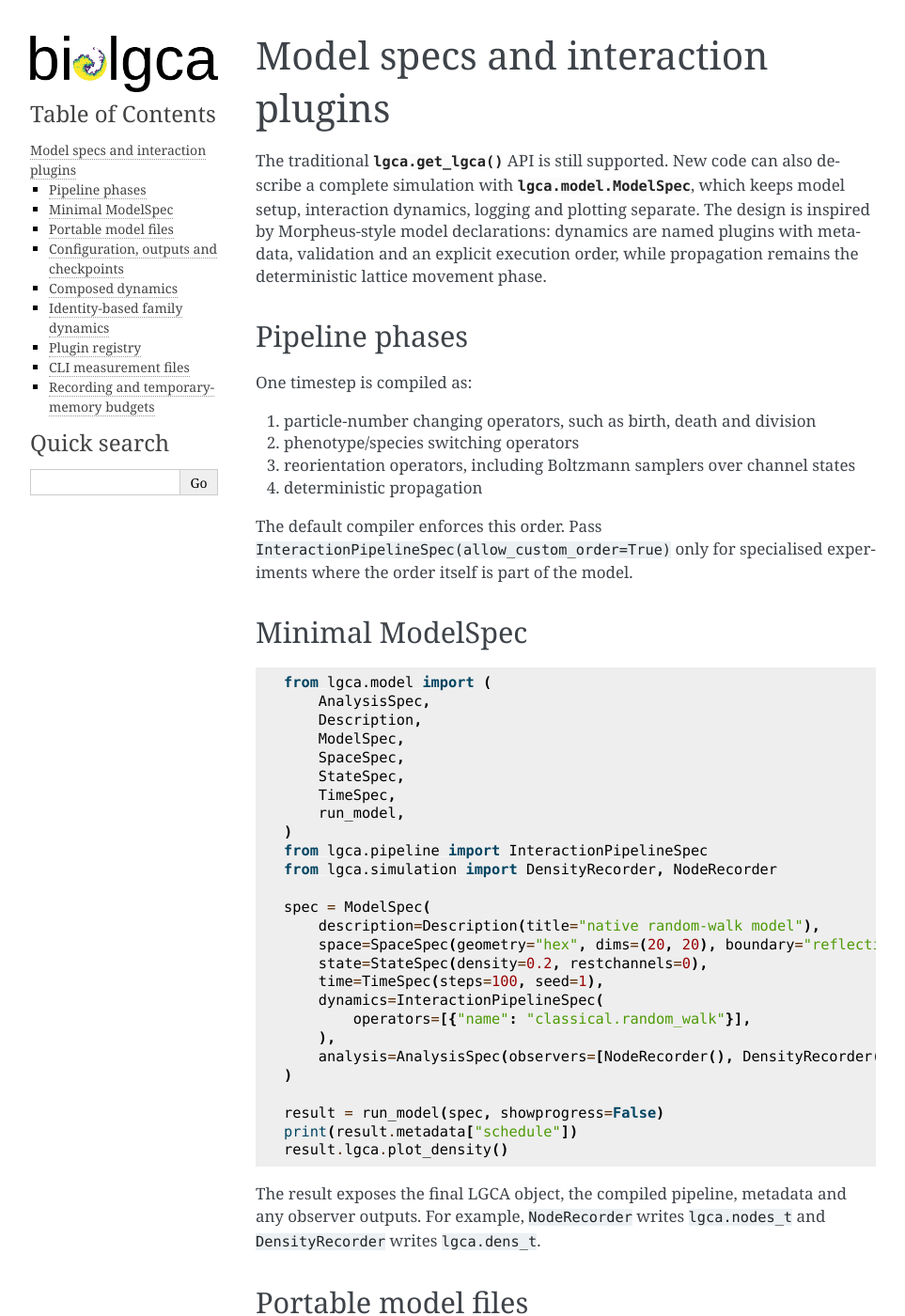
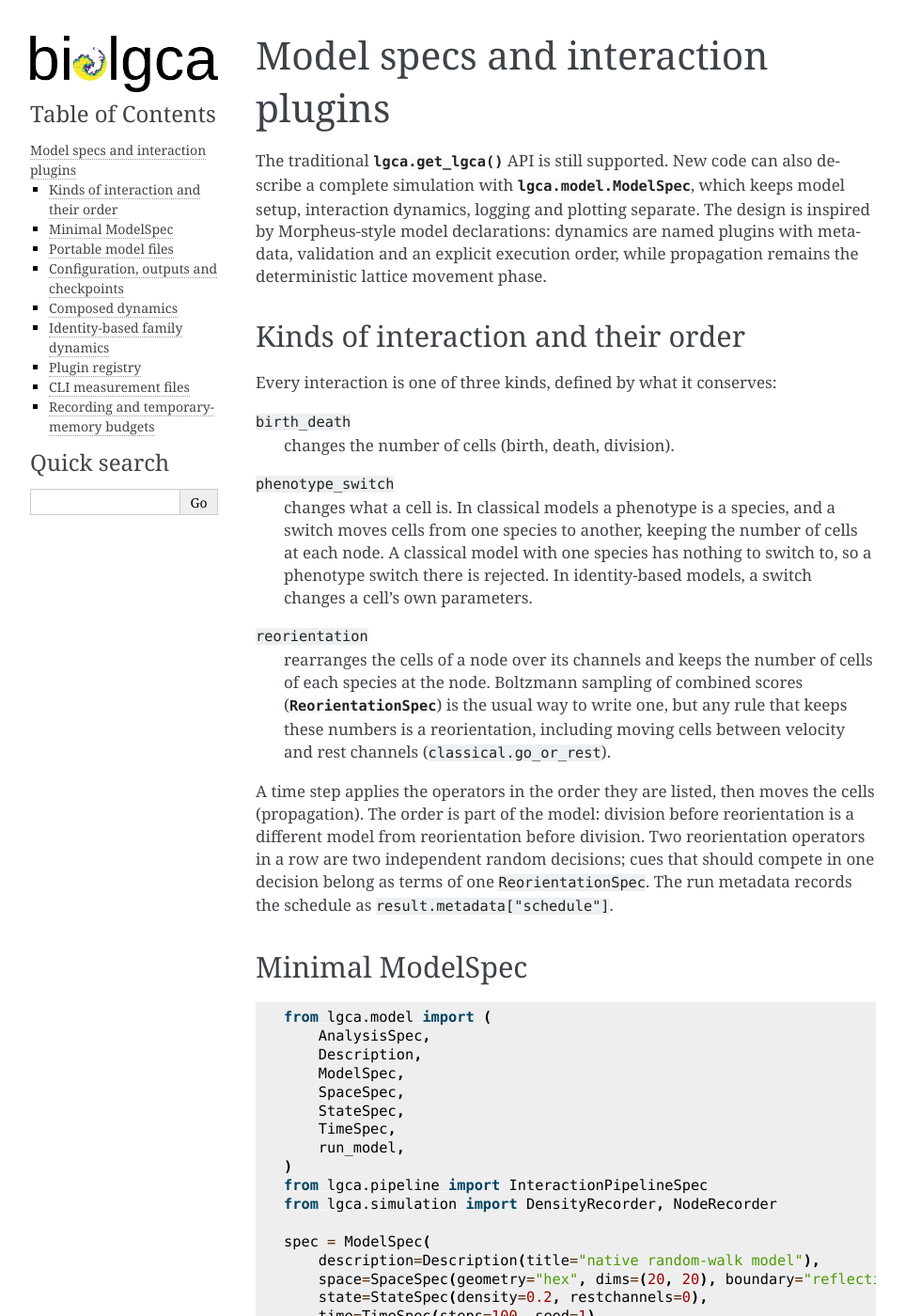
Before and after one commit to sisyga/biolgca, a Sphinx documentation site: the page built from docs/source/how_to/model_specs_and_plugins.rst, in a window 1280 px wide and 1400 px high. Shown: the whole window at 94% size, without its empty margins (148-1111 px from the left). Built offline with Sphinx 7.4.7, drawn with Linux system fonts in a browser that asks for light colours.

Commit message:
feat: run interactions in the listed order and reserve phenotype switches for several species
Operators run in the order they are listed; allow_custom_order is deprecated
and ignored and no longer written to model files. A phenotype switch in a
classical model with one species is rejected with an explanation, and
classical.go_or_rest and nove.go_or_rest become reorientations (roadmap 1.1).

Co-Authored-By: Claude Opus 5.5 <noreply@anthropic.com>

```diff
--- a/docs/source/how_to/model_specs_and_plugins.rst
+++ b/docs/source/how_to/model_specs_and_plugins.rst
@@ -8,19 +8,33 @@ inspired by Morpheus-style model declarations: dynamics are named plugins with
 metadata, validation and an explicit execution order, while propagation remains
 the deterministic lattice movement phase.
 
-Pipeline phases
----------------
+Kinds of interaction and their order
+------------------------------------
 
-One timestep is compiled as:
+Every interaction is one of three kinds, defined by what it conserves:
 
-1. particle-number changing operators, such as birth, death and division
-2. phenotype/species switching operators
-3. reorientation operators, including Boltzmann samplers over channel states
-4. deterministic propagation
+``birth_death``
+   changes the number of cells (birth, death, division).
+``phenotype_switch``
+   changes what a cell is. In classical models a phenotype is a species, and a
+   switch moves cells from one species to another, keeping the number of cells
+   at each node. A classical model with one species has nothing to switch to,
+   so a phenotype switch there is rejected. In identity-based models, a switch
+   changes a cell's own parameters.
+``reorientation``
+   rearranges the cells of a node over its channels and keeps the number of
+   cells of each species at the node. Boltzmann sampling of combined scores
+   (:class:`~lgca.pipeline.ReorientationSpec`) is the usual way to write one,
+   but any rule that keeps these numbers is a reorientation, including moving
+   cells between velocity and rest channels (``classical.go_or_rest``).
 
-The default compiler enforces this order. Pass
-``InteractionPipelineSpec(allow_custom_order=True)`` only for specialised
-experiments where the order itself is part of the model.
+A time step applies the operators in the order they are listed, then moves the
+cells (propagation). The order is part of the model: division before
+reorientation is a different model from reorientation before division. Two
+reorientation operators in a row are two independent random decisions; cues
+that should compete in one decision belong as terms of one
+``ReorientationSpec``. The run metadata records the schedule as
+``result.metadata["schedule"]``.
 
 Minimal ModelSpec
 -----------------
```
Also changed, not shown: CHANGELOG.md (+8 -0 lines), docs/development/usability_roadmap.md (+3 -0 lines), docs/source/tutorials/03_combining_interactions.ipynb, docs/source/tutorials/04_population_dynamics.ipynb, 4 other files.
